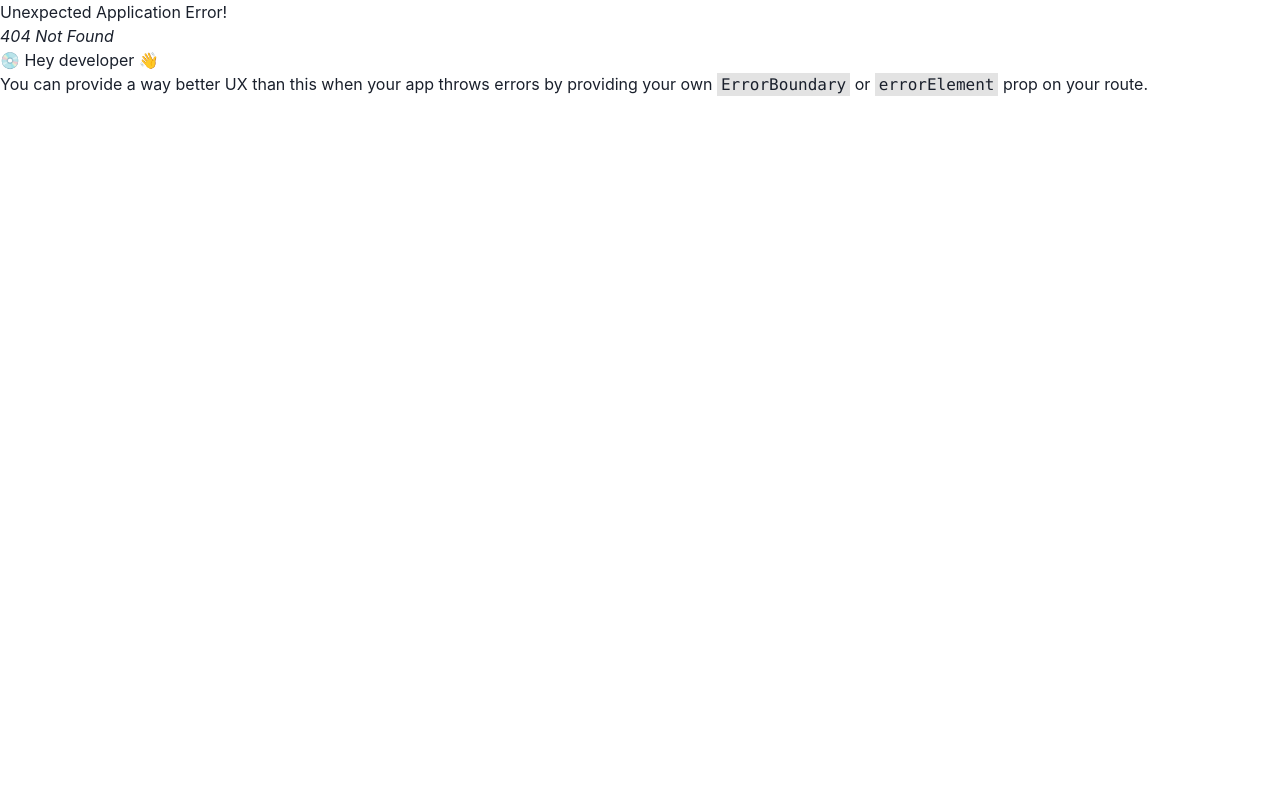
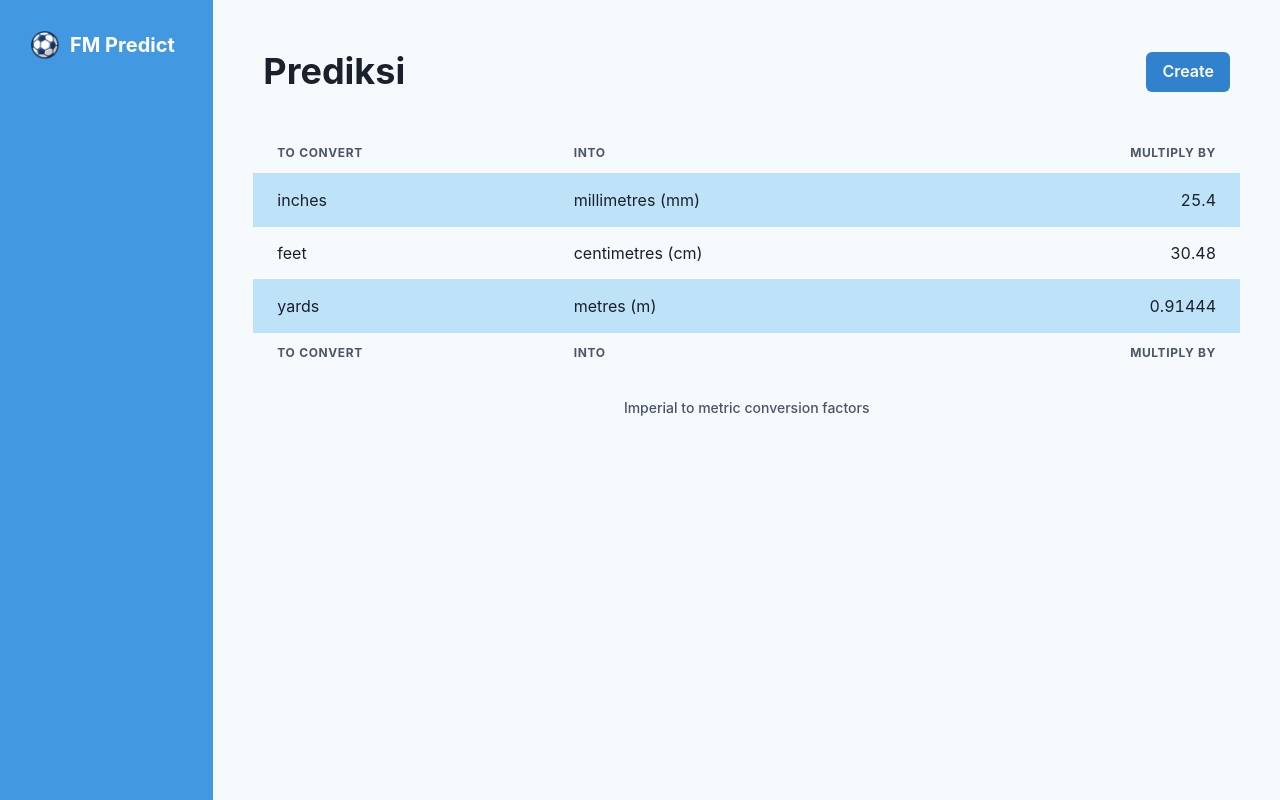
Before and after one commit to wikanadnyana/football-prediction-da-project, a React (Vite) app: page /ramal in a window 1280 px wide. Before the commit this address had no page. Built offline with nearby package versions, Linux system fonts and the light colour scheme.

Commit message:
[ADD] new layout

```diff
--- a/index.html
+++ b/index.html
@@ -2,9 +2,9 @@
 <html lang="en">
     <head>
         <meta charset="UTF-8" />
-        <link rel="icon" type="image/svg+xml" href="/vite.svg" />
+        <link rel="icon" type="image/svg+xml" href="/images/ball.png" />
         <meta name="viewport" content="width=device-width, initial-scale=1.0" />
-        <title>Vite + React</title>
+        <title>FM Predict</title>
     </head>
     <body>
         <div id="root"></div>
--- a/src/App.jsx
+++ b/src/App.jsx
@@ -15,8 +15,8 @@ const router = createBrowserRouter(
     createRoutesFromElements(
         <Route path="/" element={<RootLayout />}>
             <Route index element={<Dashboard />} />
-            <Route path="create" element={<Create />} />
-            <Route path="profile" element={<Profile />} />
+            <Route path="ramal" element={<Create />} />
+            <Route path="klasemen" element={<Profile />} />
         </Route>
     )
 );
--- a/src/components/Navbar.jsx
+++ b/src/components/Navbar.jsx
@@ -1,34 +1,40 @@
-import { Flex, Heading, Tab, TabList, Tabs } from "@chakra-ui/react";
-import { Link } from "react-router-dom";
+import {
+    Box,
+    Button,
+    Flex,
+    Heading,
+    Spacer,
+    Tab,
+    TabList,
+    Tabs,
+    Text,
+} from "@chakra-ui/react";
+import { Link, useLocation } from "react-router-dom";
 
 export const Navbar = () => {
+    const location = useLocation();
+
+    const renderLeftContent = () => {
+        if (location.pathname == "/ramal") {
+            return <Heading as="h1">Prediksi</Heading>;
+        } else if (location.pathname == "/klasemen") {
+            return <Heading as="h1">Klasemen</Heading>;
+        }
+    };
+
+    const renderRightContent = () => {
+        if (location.pathname == "/ramal") {
+            return <Button colorScheme="blue">Create</Button>;
+        } else if (location.pathname == "/klasemen") {
+            return <Text>©kelompok4</Text>;
+        }
+    };
+
     return (
-        <Flex p="30px" bg="blue.400" justify="space-between">
-            <Heading color="white">FM Predict</Heading>
-            <Tabs
-                colorScheme="whiteAlpha"
-                size="lg"
-                sx={{
-                    "& .chakra-tabs__tab": {
-                        "&:focus": {
-                            boxShadow: "none",
-                            borderColor: "transparent",
-                        },
-                    },
-                }}
-            >
-                <TabList>
-                    <Tab as={Link} to="/">
-                        Home
-                    </Tab>
-                    <Tab as={Link} to="/create">
-                        About
-                    </Tab>
-                    <Tab as={Link} to="/profile">
-                        Profile
-                    </Tab>
-                </TabList>
-            </Tabs>
+        <Flex as="nav" p="10px" alignItems="center">
+            <Box>{renderLeftContent()}</Box>
+            <Spacer />
+            <Box>{renderRightContent()}</Box>
         </Flex>
     );
 };
--- /dev/null
+++ b/src/components/Sidebar.jsx
@@ -0,0 +1,3 @@
+export default function Sidebar() {
+    return <div>Sidebar</div>;
+}
--- a/src/layouts/RootLayout.jsx
+++ b/src/layouts/RootLayout.jsx
@@ -1,11 +1,28 @@
 import { Outlet } from "react-router-dom";
 import { Navbar } from "../components/Navbar";
+import { Box, Grid, GridItem, Heading, Image, Flex } from "@chakra-ui/react";
 
 export const RootLayout = () => {
     return (
-        <div>
-            <Navbar />
-            <Outlet />
-        </div>
+        <Grid templateColumns="repeat(6, 1fr)" bg="gray.50">
+            <GridItem
+                as="aside"
+                colSpan="1"
+                bg="blue.400"
+                minHeight="100vh"
+                p="30px"
+            >
+                <Flex alignItems="center">
+                    <Image boxSize="30px" src="/images/ball.png" alt="ball" />
+                    <Heading paddingLeft="10px" size="md" color="white">
+                        FM Predict
+                    </Heading>
+                </Flex>
+            </GridItem>
+            <GridItem as="main" colSpan="5" p="40px">
+                <Navbar />
+                <Outlet />
+            </GridItem>
+        </Grid>
     );
 };
--- a/src/pages/Create.jsx
+++ b/src/pages/Create.jsx
@@ -1,5 +1,55 @@
 import React from "react";
+import {
+    Table,
+    Thead,
+    Tbody,
+    Tfoot,
+    Tr,
+    Th,
+    Td,
+    TableCaption,
+    TableContainer,
+} from "@chakra-ui/react";
 
 export const Create = () => {
-    return <div>Create</div>;
+    return (
+        <TableContainer paddingTop="30px">
+            <Table variant="striped" colorScheme="blue">
+                <TableCaption>
+                    Imperial to metric conversion factors
+                </TableCaption>
+                <Thead>
+                    <Tr>
+                        <Th>To convert</Th>
+                        <Th>into</Th>
+                        <Th isNumeric>multiply by</Th>
+                    </Tr>
+                </Thead>
+                <Tbody>
+                    <Tr>
+                        <Td>inches</Td>
+                        <Td>millimetres (mm)</Td>
+                        <Td isNumeric>25.4</Td>
+                    </Tr>
+                    <Tr>
+                        <Td>feet</Td>
+                        <Td>centimetres (cm)</Td>
+                        <Td isNumeric>30.48</Td>
+                    </Tr>
+                    <Tr>
+                        <Td>yards</Td>
+                        <Td>metres (m)</Td>
+                        <Td isNumeric>0.91444</Td>
+                    </Tr>
+                </Tbody>
+                <Tfoot>
+                    <Tr>
+                        <Th>To convert</Th>
+                        <Th>into</Th>
+                        <Th isNumeric>multiply by</Th>
+                    </Tr>
+                </Tfoot>
+            </Table>
+        </TableContainer>
+    );
 };
```
Also changed, not shown: public/images/ball.png (added).
